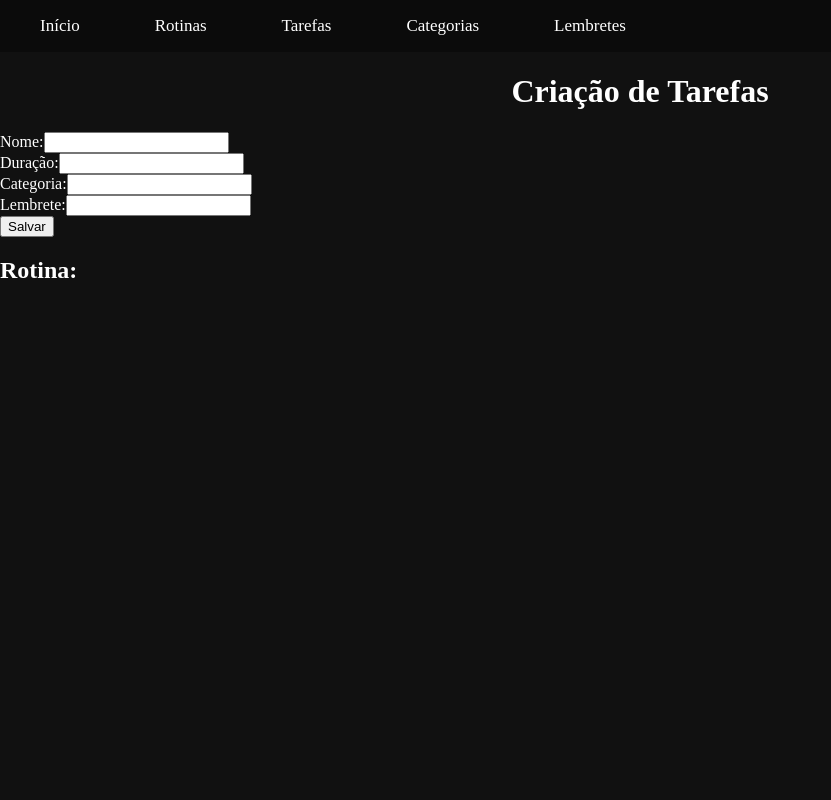
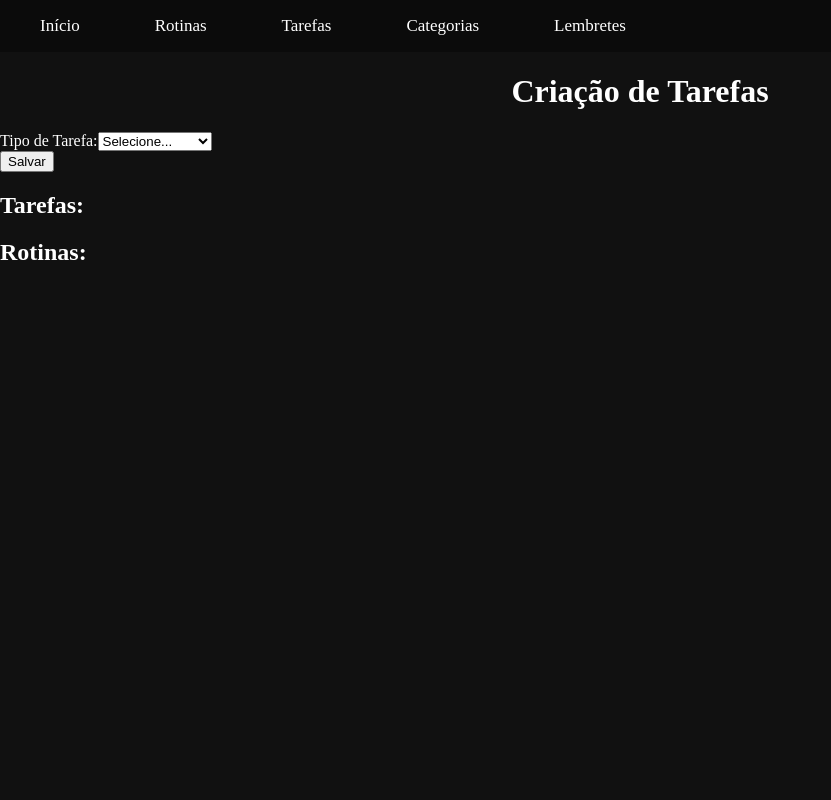
Before and after one commit to H3nr1Yuk1/OnTiming-ProjetoJS, a React (Create React App) app in the folder frontend/: page /tarefas in a window 1280 px wide. Shown: the top 800 px of the page, without its empty margins (0-831 px from the left). Built offline with nearby package versions, Linux system fonts and the light colour scheme.

Commit message:
Alteração em tarefa.tsx

```diff
--- a/frontend/src/pages/tarefa.tsx
+++ b/frontend/src/pages/tarefa.tsx
@@ -1,21 +1,40 @@
 import React, { useState } from "react";
 import './tarefa.css';
+
+enum DuracaoTipo {
+  Diaria = "Diária",
+  Semanal = "Semanal",
+  Mensal = "Mensal",
+  Customizada = "Customizada",
+}
 
 interface Tarefa {
   tipoTarefa: string;
   nome: string;
-  duracao: string;
+  duracaoInicio: string;
+  duracaoFim: string;
   categoria: string;
   lembrete: string;
+}
+
+interface Rotina {
+  nome: string;
+  duracao: DuracaoTipo;
+  duracaoEspecifica?: string;
 }
 
 function Tarefa() {
   const [tipoTarefa, setTipoTarefa] = useState("");
   const [nome, setNome] = useState("");
-  const [duracao, setDuracao] = useState("");
+  const [duracaoInicio, setDuracaoInicio] = useState("");
+  const [duracaoFim, setDuracaoFim] = useState("");
   const [categoria, setCategoria] = useState("");
   const [lembrete, setLembrete] = useState("");
+  const [rotinaNome, setRotinaNome] = useState("");
+  const [rotinaDuracao, setRotinaDuracao] = useState(DuracaoTipo.Diaria);
+  const [rotinaDuracaoEspecifica, setRotinaDuracaoEspecifica] = useState("");
   const [tarefas, setTarefas] = useState<Tarefa[]>([]);
+  const [rotinas, setRotinas] = useState<Rotina[]>([]);
 
   const handleTipoTarefaChange = (event: React.ChangeEvent<HTMLSelectElement>) => {
     setTipoTarefa(event.target.value);
@@ -25,8 +44,12 @@ function Tarefa() {
     setNome(event.target.value);
   };
 
-  const handleDuracaoChange = (event: React.ChangeEvent<HTMLInputElement>) => {
-    setDuracao(event.target.value);
+  const handleDuracaoInicioChange = (event: React.ChangeEvent<HTMLInputElement>) => {
+    setDuracaoInicio(event.target.value);
+  };
+
+  const handleDuracaoFimChange = (event: React.ChangeEvent<HTMLInputElement>) => {
+    setDuracaoFim(event.target.value);
   };
 
   const handleCategoriaChange = (event: React.ChangeEvent<HTMLInputElement>) => {
@@ -37,31 +60,62 @@ function Tarefa() {
     setLembrete(event.target.value);
   };
 
+  const handleRotinaNomeChange = (event: React.ChangeEvent<HTMLInputElement>) => {
+    setRotinaNome(event.target.value);
+  };
+
+  const handleRotinaDuracaoChange = (event: React.ChangeEvent<HTMLSelectElement>) => {
+    setRotinaDuracao(event.target.value as DuracaoTipo);
+  };
+
+  const handleRotinaDuracaoEspecificaChange = (event: React.ChangeEvent<HTMLInputElement>) => {
+    setRotinaDuracaoEspecifica(event.target.value);
+  };
+
   const handleSalvar = () => {
+    if (tipoTarefa === "Bloco de Horas") {
       const novaTarefa: Tarefa = {
         tipoTarefa,
         nome,
-      duracao,
+        duracaoInicio,
+        duracaoFim,
         categoria,
         lembrete
       };
 
       setTarefas([...tarefas, novaTarefa]);
 
-    setTipoTarefa("");
       setNome("");
-    setDuracao("");
+      setDuracaoInicio("");
+      setDuracaoFim("");
       setCategoria("");
       setLembrete("");
+    } else if (tipoTarefa === "Rotina") {
+      const novaRotina: Rotina = {
+        nome: rotinaNome,
+        duracao: rotinaDuracao,
+        duracaoEspecifica: rotinaDuracao === DuracaoTipo.Customizada ? rotinaDuracaoEspecifica : undefined
       };
 
-  const handleExcluir = (index: number) => {
+      setRotinas([...rotinas, novaRotina]);
+
+      setRotinaNome("");
+      setRotinaDuracao(DuracaoTipo.Diaria);
+      setRotinaDuracaoEspecifica("");
+    }
+  };
+
+  const handleExcluirTarefa = (index: number) => {
     const novasTarefas = [...tarefas];
     novasTarefas.splice(index, 1);
     setTarefas(novasTarefas);
   };
 
-  const tarefasFiltradas = categoria ? tarefas.filter(tarefa => tarefa.categoria === categoria) : tarefas;
+  const handleExcluirRotina = (index: number) => {
+    const novasRotinas = [...rotinas];
+    novasRotinas.splice(index, 1);
+    setRotinas(novasRotinas);
+  };
 
   return (
     <div className="tarefa">
@@ -70,14 +124,32 @@ function Tarefa() {
       </center>
 
       <label>
+        Tipo de Tarefa:
+        <select value={tipoTarefa} onChange={handleTipoTarefaChange}>
+          <option value="">Selecione...</option>
+          <option value="Bloco de Horas">Bloco de Horas</option>
+          <option value="Rotina">Rotina</option>
+        </select>
+      </label>
+      <br />
+
+      {tipoTarefa === "Bloco de Horas" && (
+        <>
+          <label>
             Nome:
             <input type="text" value={nome} onChange={handleNomeChange} />
           </label>
           <br />
 
           <label>
-        Duração:
-        <input type="text" value={duracao} onChange={handleDuracaoChange} />
+            Duração Início:
+            <input type="text" value={duracaoInicio} onChange={handleDuracaoInicioChange} />
+          </label>
+          <br />
+
+          <label>
+            Duração Fim:
+            <input type="text" value={duracaoFim} onChange={handleDuracaoFimChange} />
           </label>
           <br />
 
@@ -92,17 +164,62 @@ function Tarefa() {
             <input type="text" value={lembrete} onChange={handleLembreteChange} />
           </label>
           <br />
+        </>
+      )}
+
+      {tipoTarefa === "Rotina" && (
+        <>
+          <label>
+            Nome da Rotina:
+            <input type="text" value={rotinaNome} onChange={handleRotinaNomeChange} />
+          </label>
+          <br />
+
+          <label>
+            Duração da Rotina:
+            <select value={rotinaDuracao} onChange={handleRotinaDuracaoChange}>
+              <option value={DuracaoTipo.Diaria}>Diária</option>
+              <option value={DuracaoTipo.Semanal}>Semanal</option>
+              <option value={DuracaoTipo.Mensal}>Mensal</option>
+              <option value={DuracaoTipo.Customizada}>Customizada</option>
+            </select>
+          </label>
+          <br />
+
+          {rotinaDuracao === DuracaoTipo.Customizada && (
+            <label>
+              Duração Específica:
+              <input type="text" value={rotinaDuracaoEspecifica} onChange={handleRotinaDuracaoEspecificaChange} />
+            </label>
+          )}
+          <br />
+        </>
+      )}
 
       <button onClick={handleSalvar}>Salvar</button>
 
-      <h2>Rotina:</h2>
-      {tarefasFiltradas.map((tarefa, index) => (
+      <h2>Tarefas:</h2>
+      {tarefas.map((tarefa, index) => (
         <div key={index}>
+          <p>Tipo de Tarefa: {tarefa.tipoTarefa}</p>
           <p>Nome: {tarefa.nome}</p>
-          <p>Duração: {tarefa.duracao}</p>
+          <p>Duração Início: {tarefa.duracaoInicio}</p>
+          <p>Duração Fim: {tarefa.duracaoFim}</p>
           <p>Categoria: {tarefa.categoria}</p>
           <p>Lembrete: {tarefa.lembrete}</p>
-          <button onClick={() => handleExcluir(index)}>Excluir</button>
+          <button onClick={() => handleExcluirTarefa(index)}>Excluir</button>
+        </div>
+      ))}
+
+      <h2>Rotinas:</h2>
+      {rotinas.map((rotina, index) => (
+        <div key={index}>
+          <p>Nome da Rotina: {rotina.nome}</p>
+          <p>Duração da Rotina: {rotina.duracao}</p>
+          {rotina.duracao === DuracaoTipo.Customizada && (
+            <p>Duração Específica: {rotina.duracaoEspecifica}</p>
+          )}
+          <button onClick={() => handleExcluirRotina(index)}>Excluir</button>
         </div>
       ))}
     </div>
```
Lines whose indentation alone changed are shown as unchanged.
